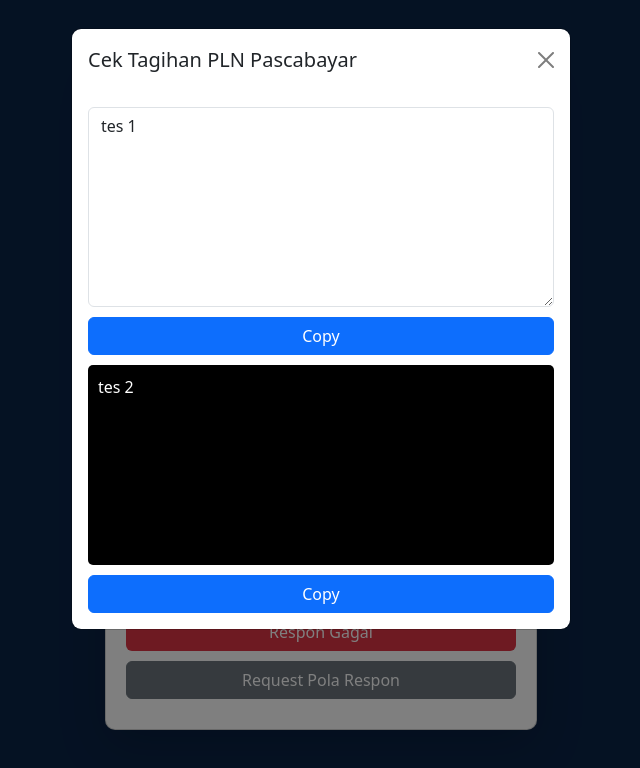
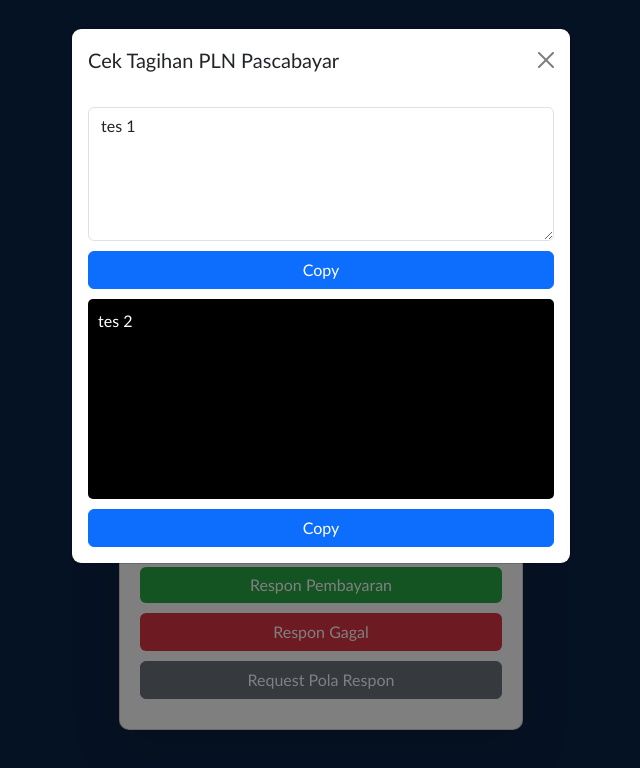
Before and after one commit to k4ngujang/polapascaoke, a plain HTML site: page index.html in a window 1280 px wide. Both pictures are taken after a click on the button "PLN Pascabayar". Shown: the whole page, without its empty margins (319-959 px from the left). Drawn offline with nearby package versions, Linux system fonts and the light colour scheme.

Commit message:
Update index.html

```diff
--- a/index.html
+++ b/index.html
@@ -9,6 +9,7 @@
     <link href="https://cdn.jsdelivr.net/npm/bootstrap@5.3.0/dist/css/bootstrap.min.css" rel="stylesheet">
     <style>
         body {
+            font-family: 'Calibri', sans-serif; /* Set the font to Calibri */
             background-color: #0b2447;
             display: flex;
             justify-content: center;
@@ -78,7 +79,8 @@
         }
 
         textarea {
-            height: 200px;
+            height: auto;
+            max-height: 150px; /* Limit the height of the textarea */
         }
 
         /* Adjust the width of the Lainnya Modal and ensure it's responsive */
```
